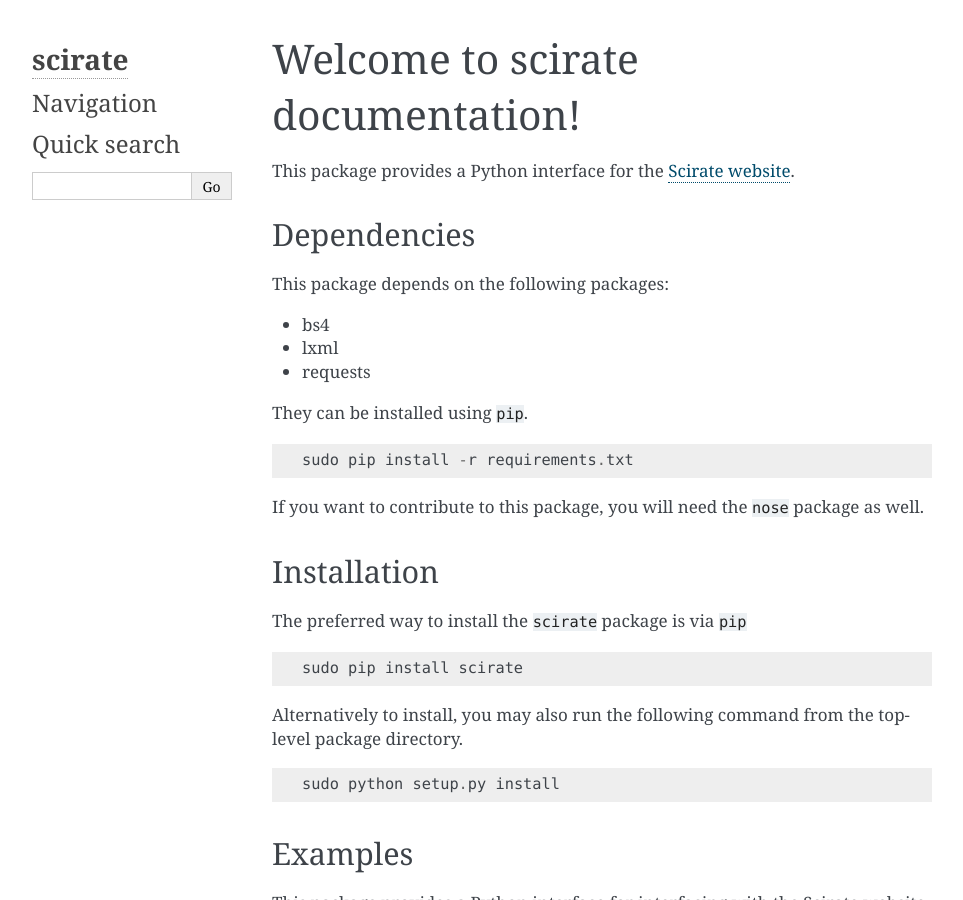
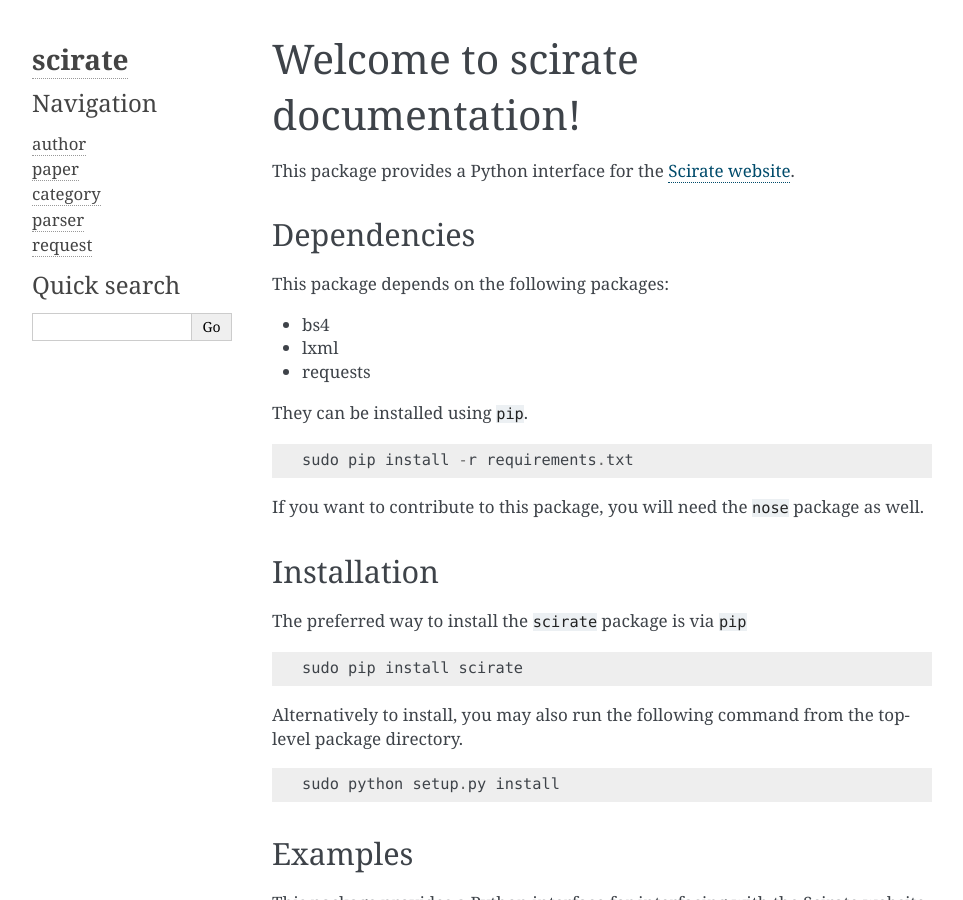
Before and after one commit to vprusso/scirate, a Sphinx documentation site: the page built from docs/index.rst, in a window 1280 px wide and 900 px high. Shown: the whole window, without its empty margins (148-1111 px from the left). Built offline with Sphinx 7.4.7, drawn with Linux system fonts in a browser that asks for light colours; some of the changed text lies outside the part shown.

Commit message:
Fixing documentation

```diff
--- a/README.rst
+++ b/README.rst
@@ -54,7 +54,7 @@
 Scirate.
 
 Clients
-~~~~~
+~~~~~~~
 In order to interface with the content on Scirate, we start off my
 creating a client. This client will be responsible for requesting
 information from Scirate and will serve as the intermediary for
@@ -68,7 +68,7 @@
 
 
 Papers
-~~~~~
+~~~~~~
 
 Let us access a paper on Scirate via the arXiv identifier. Say we want to
 access information via Scirate on the following `listing 1509.01147 <https://arxiv.org/abs/1509.01147>`__.
@@ -140,7 +140,7 @@
     >>> math.NT
 
 Categories
-~~~~~
+~~~~~~~~~~
 
 One may also wish to look at papers under various arXiv identifier
 listings on Scirate. For instance, one may wish to find all of the
--- a/docs/author.rst
+++ b/docs/author.rst
@@ -1,3 +1,7 @@
+author
+=======
+
+
 .. automodule:: scirate.author
    :members:
    :undoc-members:
--- a/docs/category.rst
+++ b/docs/category.rst
@@ -1,3 +1,7 @@
+category
+========
+
+
 .. automodule:: scirate.category
    :members:
    :undoc-members:
--- a/docs/conf.py
+++ b/docs/conf.py
@@ -17,9 +17,9 @@
 # add these directories to sys.path here. If the directory is relative to the
 # documentation root, use os.path.abspath to make it absolute, like shown here.
 #
-# import os
-# import sys
-# sys.path.insert(0, os.path.abspath('.'))
+import os
+import sys
+sys.path.insert(0, os.path.abspath('../../scirate'))
 
 
 # -- General configuration ------------------------------------------------
--- a/docs/index.rst
+++ b/docs/index.rst
@@ -45,7 +45,7 @@
 Scirate.
 
 Clients
-~~~~~
+~~~~~~~
 In order to interface with the content on Scirate, we start off my
 creating a client. This client will be responsible for requesting
 information from Scirate and will serve as the intermediary for
@@ -59,7 +59,7 @@
 
 
 Papers
-~~~~~
+~~~~~~
 
 Let us access a paper on Scirate via the arXiv identifier. Say we want to
 access information via Scirate on the following `listing 1509.01147 <https://arxiv.org/abs/1509.01147>`__.
@@ -131,7 +131,7 @@
     >>> math.NT
 
 Categories
-~~~~~
+~~~~~~~~~~
 
 One may also wish to look at papers under various arXiv identifier
 listings on Scirate. For instance, one may wish to find all of the
@@ -143,6 +143,7 @@
     >>> category = client.category("quant-ph", "09-07-2017")
     >>> category.papers[0:2]
     >>> ['Quantum Advantage from Conjugated Clifford Circuits', 'Extended Nonlocal Games from Quantum-Classical Games']
+
 Contribution
 ------------
 
@@ -160,8 +161,9 @@
 .. toctree::
    :maxdepth: 2
 
+   author
+   paper
+   category
    client
+   parser
    request
-   paper
-   author
-   category
--- a/docs/paper.rst
+++ b/docs/paper.rst
@@ -1,3 +1,7 @@
+paper
+=======
+
+
 .. automodule:: scirate.paper
    :members:
    :undoc-members:
--- a/docs/request.rst
+++ b/docs/request.rst
@@ -1,3 +1,7 @@
+request
+=======
+
+
 .. automodule:: scirate.request
    :members:
    :undoc-members:
```
Also changed, not shown: docs/parser.rst (added, +7 -0 lines).
